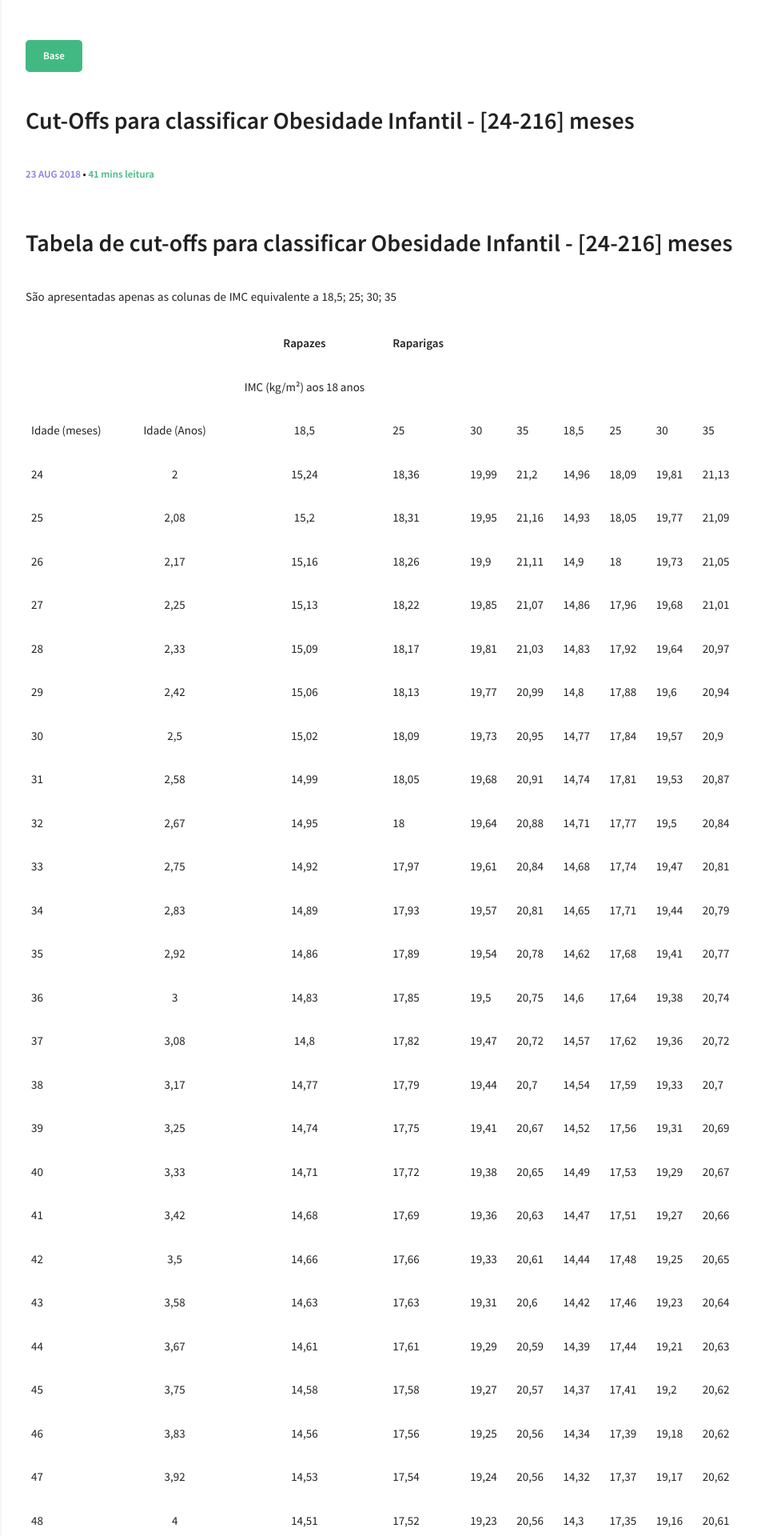
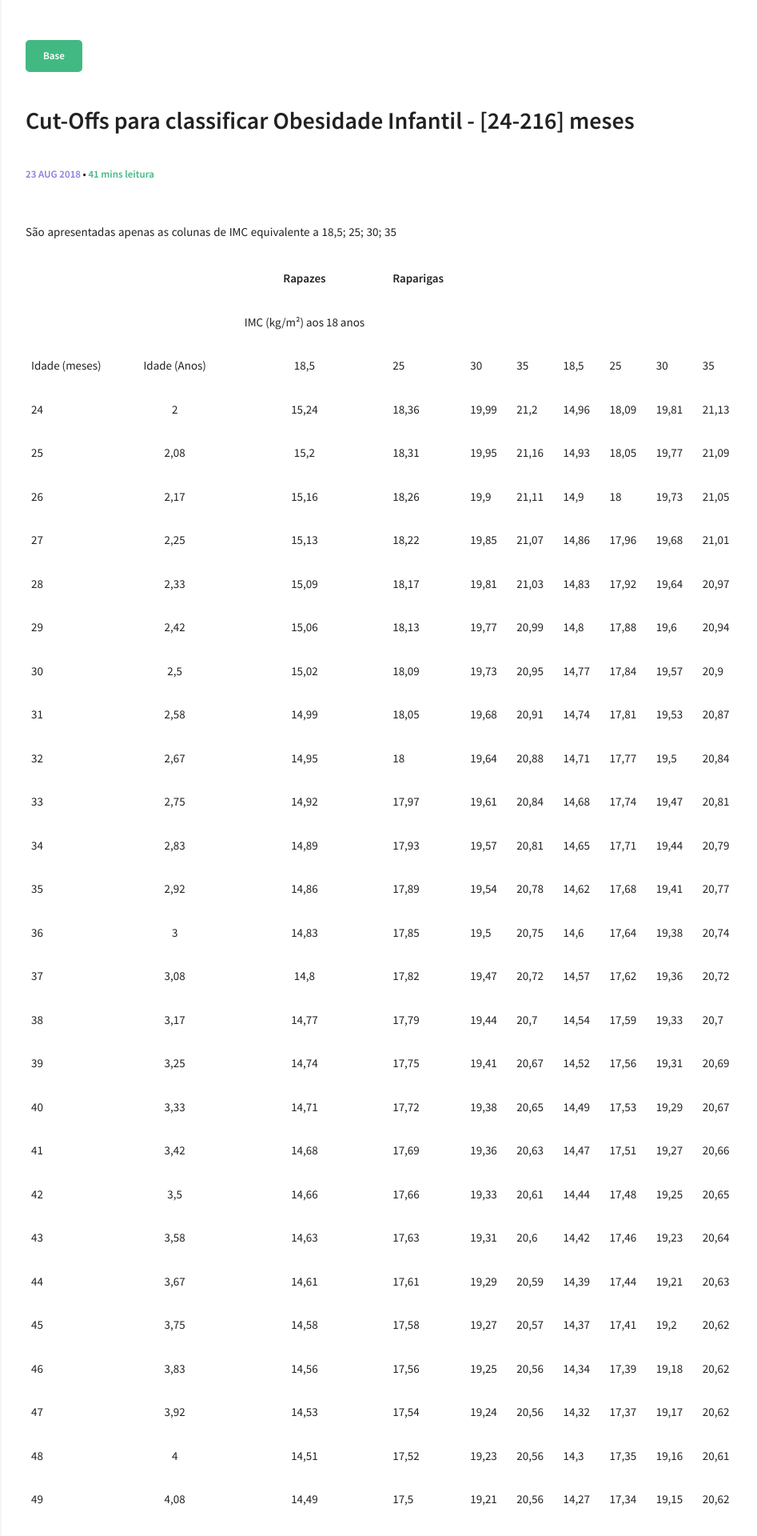
Before and after one commit to nunogand/old_site, a Jekyll site: the page built from _posts/2017-08-23-Obesidade_Infantil_Tabela-de_Cut-off.md, in a window 1280 px wide. Shown: the top 1920 px of the page at 80% size, without its empty margins (318-1265 px from the left). Built offline with Jekyll 4.4.1, drawn with Linux system fonts in a browser that asks for light colours; nearby versions of some CDN libraries; some of the changed text lies outside the part shown.

Commit message:
Update 2017-08-23-Obesidade_Infantil_Tabela-de_Cut-off.md

```diff
--- a/_posts/2017-08-23-Obesidade_Infantil_Tabela-de_Cut-off.md
+++ b/_posts/2017-08-23-Obesidade_Infantil_Tabela-de_Cut-off.md
@@ -7,8 +7,6 @@ categories: [Obesidade]
 tags: [Obesidade Infantil]
 comments: false
 ---
-
-# Tabela de cut-offs para classificar Obesidade Infantil - [24-216] meses
 
 São apresentadas apenas as colunas de IMC equivalente a 18,5; 25; 30; 35
 
```
